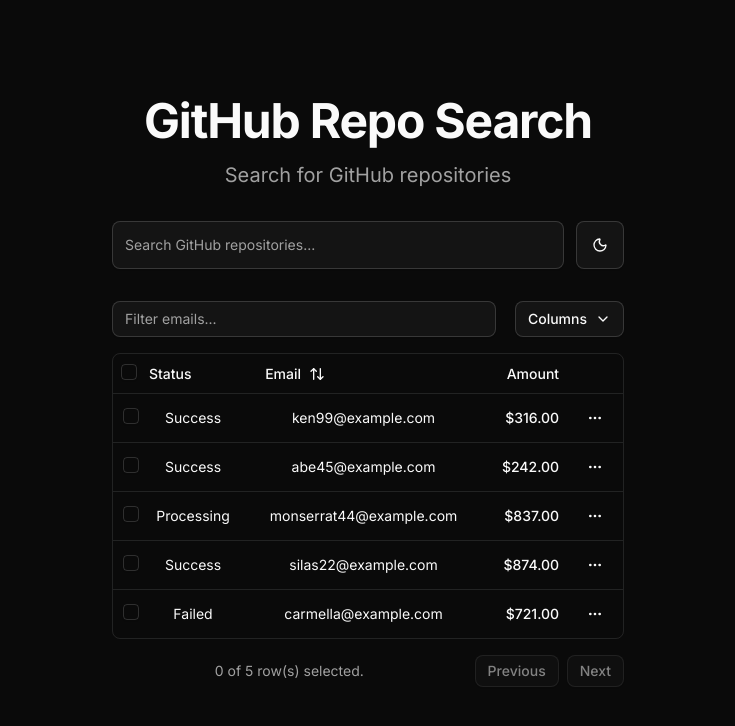
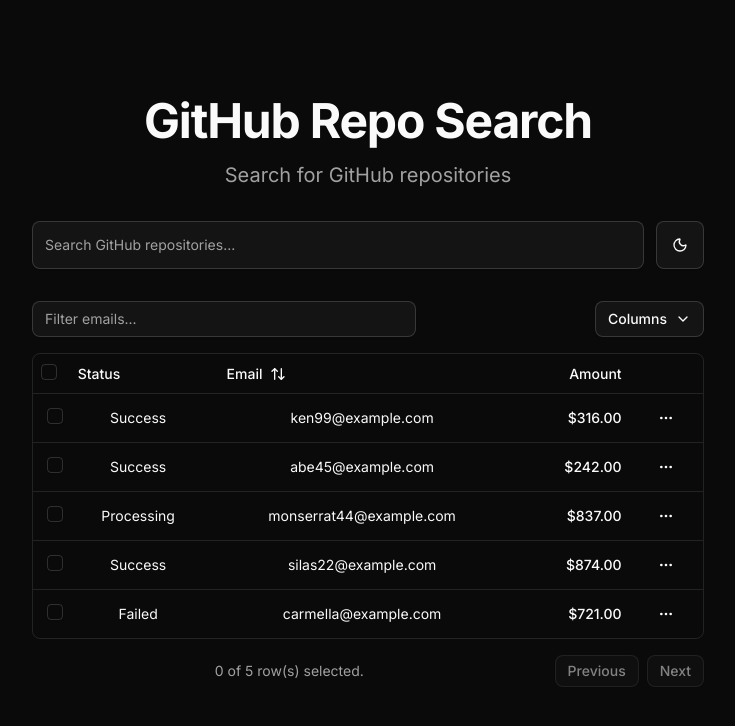
Before and after one commit to yrzcode/git-hub-search, a Next.js app: page / in a window 1280 px wide. Shown: the top 726 px of the page, without its empty margins (272-1007 px from the left). Built offline with nearby package versions, Linux system fonts and the light colour scheme.

Commit message:
adjust layout

```diff
--- a/app/page.tsx
+++ b/app/page.tsx
@@ -5,7 +5,7 @@
 export default function Home() {
   return (
     <div className="min-h-screen flex items-center justify-center bg-background">
-      <main className="w-full max-w-2xl mx-auto px-6">
+      <main className="w-full max-w-4xl mx-auto px-6">
         <div className="text-center space-y-8">
           <div className="space-y-4">
             <h1 className="text-5xl font-bold tracking-tight">
@@ -16,7 +16,7 @@
             </p>
           </div>
 
-          <div className="w-full max-w-lg mx-auto space-y-4">
+          <div className="w-full max-w-2xl mx-auto space-y-4">
             <div className="flex items-center gap-3">
               <Input
                 placeholder="Search GitHub repositories..."
@@ -24,6 +24,7 @@
               />
               <ModeToggle />
             </div>
+
             <div>
               <ResultTable />
             </div>
```
